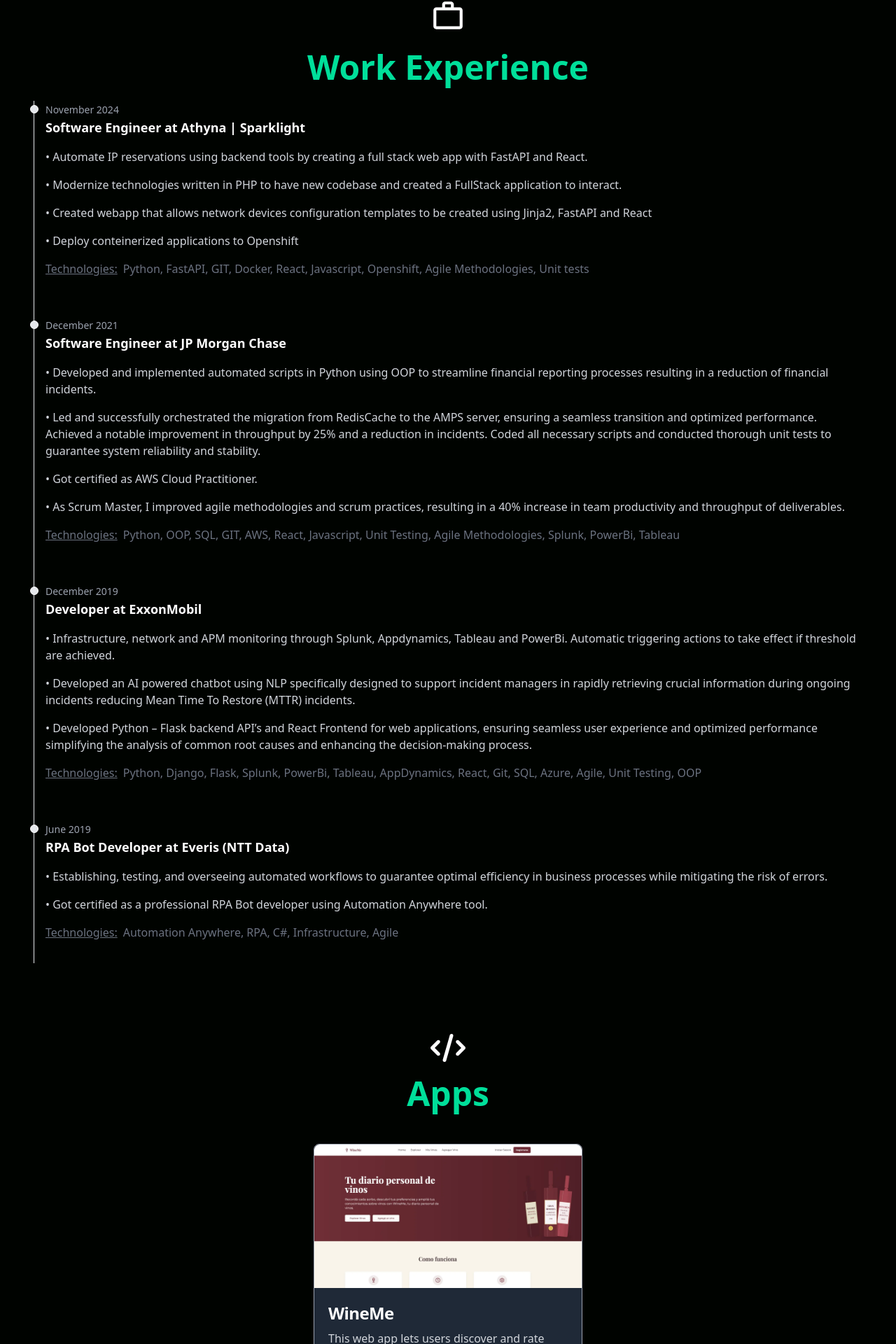
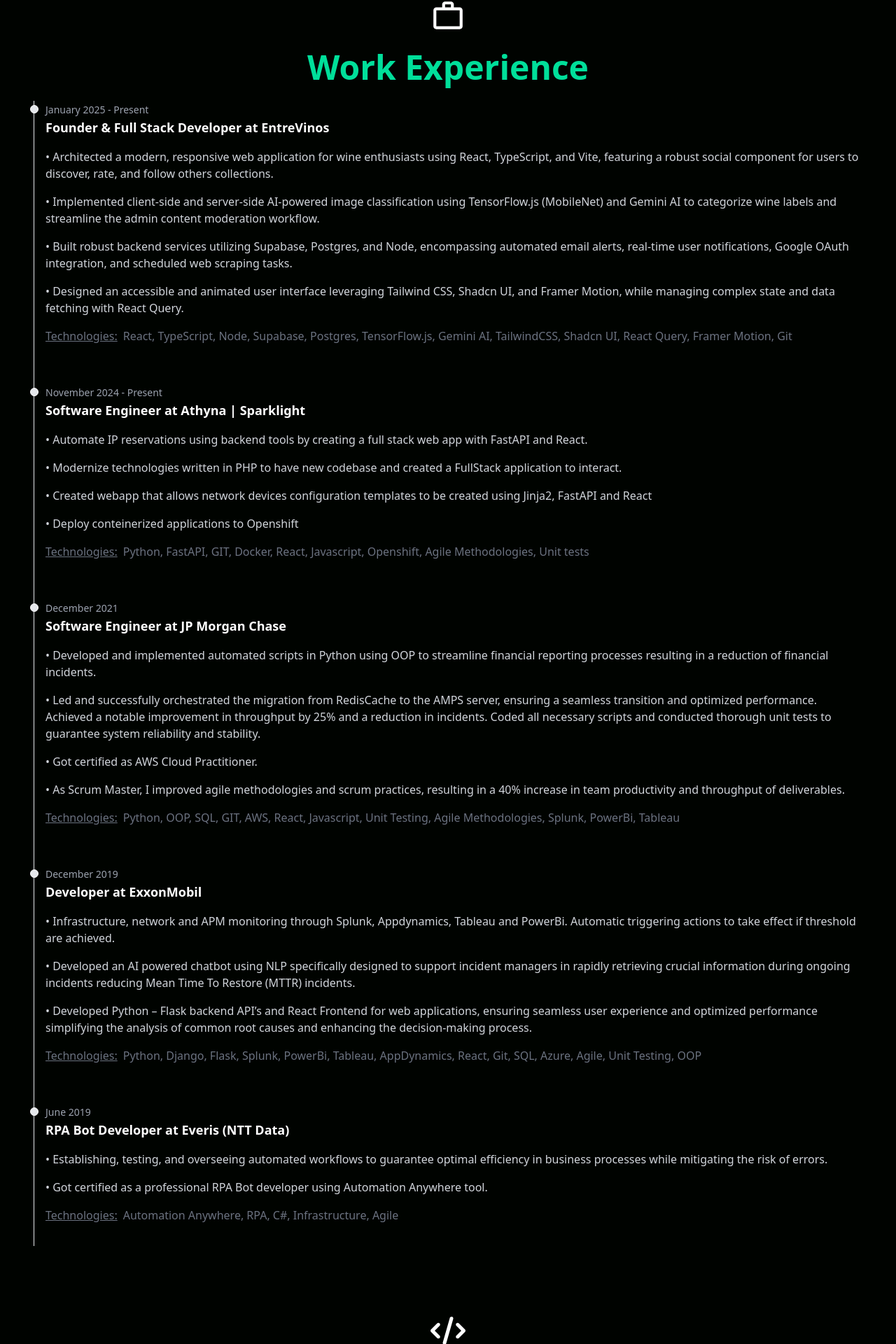
Before and after one commit to tomyferra/Portfolio-Tailwind, a React (Create React App) app: page / in a window 1280 px wide. Shown: the part 802-2722 px from the top of the page at 70% size. Built offline with nearby package versions, Linux system fonts and the light colour scheme.

Commit message:
fix: new project

```diff
--- a/src/components/Hero.js
+++ b/src/components/Hero.js
@@ -6,15 +6,15 @@
 
 const Hero = () => {
   return (
-    <div  id='About' className=' text-white'>
+    <div id='About' className=' text-white'>
       <div className="max-w-[800px] mt-[-96px] w-full h-screen mx-auto text-center flex flex-col justify-center">
         <h1 className='text-[#00df9a] text-3xl font-bold p-2 md:text-5xl sm:text-4xl md: py-6'>Software Developer</h1>
         <div className='flex justify-center items-center'>
-          <ReactTyped className='pl-2 pb-5 md:text-5hx sm:text-4xl text-xl font-bold' strings={['Python', 'React', 'Git', 'Javascript', 'Django', 'Tailwind']} typeSpeed={80} backSpeed={100} loop/>
+          <ReactTyped className='pl-2 pb-5 md:text-5hx sm:text-4xl text-xl font-bold' strings={['Python', 'React', 'Git', 'Javascript', 'Django', 'Tailwind']} typeSpeed={80} backSpeed={100} loop />
         </div>
-        <p className='p-5 md:text-2xl text-xl md:pl-4 text-gray-300'>I am an experienced backend developer with 6 years doing Python and SQL, complemented by 4 years of front-end work in React, Tailwind and JavaScript. Aspiring to enchance my full-stack experience applying my backend and frontend stack of technologies.</p>
+        <p className='p-5 md:text-2xl text-xl md:pl-4 text-gray-300'>I am an experienced backend developer with 7 years doing Python, SQL and Node, complemented by 5 years of front-end work in React, Tailwind and JavaScript. Aspiring to enchance my full-stack experience applying my backend and frontend stack of technologies.</p>
         <div className="flex flex-row">
-          <a download='Resume Tomas Ferrari' href={resume} className='inline-flex mx-auto items-center px-3 py-2 my-2 text-sm font-medium text-center text-white bg-blue-700 rounded-lg hover:bg-blue-800 focus:ring-4 focus:outline-none focus:ring-blue-300 dark:bg-blue-600 dark:hover:bg-blue-700 dark:focus:ring-blue-800"'>Download Resume <LuDownload className='mx-2'/></a>
+          <a download='Resume Tomas Ferrari' href={resume} className='inline-flex mx-auto items-center px-3 py-2 my-2 text-sm font-medium text-center text-white bg-blue-700 rounded-lg hover:bg-blue-800 focus:ring-4 focus:outline-none focus:ring-blue-300 dark:bg-blue-600 dark:hover:bg-blue-700 dark:focus:ring-blue-800"'>Download Resume <LuDownload className='mx-2' /></a>
         </div>
       </div>
 
--- a/src/components/Project.js
+++ b/src/components/Project.js
@@ -3,8 +3,8 @@
 
 function Project({ name, sitepicture, summary, url, technologies }) {
   return (
-    <div class="max-w-sm border rounded-lg shadow bg-gray-800 border-gray-400">
-      <img class="rounded-t-lg" src={sitepicture} alt="" />
+    <div class="max-w-4xl w-full border rounded-lg shadow bg-gray-800 border-gray-400">
+      <img class="rounded-t-lg w-full object-cover" src={sitepicture} alt="" />
       <div class="p-5">
         <h5 className="mb-2 text-2xl font-bold tracking-tight text-white">
           {name}
@@ -16,7 +16,7 @@
           className="inline-flex mx-auto items-center px-3 py-2 text-sm font-medium text-center text-white bg-blue-700 rounded-lg hover:bg-blue-800 focus:ring-4 focus:outline-none focus:ring-blue-300 dark:bg-blue-600 dark:hover:bg-blue-700 dark:focus:ring-blue-800"
         >
           Go To Site
-          <FaArrowRight className="mx-1"/>
+          <FaArrowRight className="mx-1" />
         </a>
       </div>
       <div className="text-center items-center">
--- a/src/components/Projects.js
+++ b/src/components/Projects.js
@@ -1,18 +1,30 @@
-import React from 'react'
 import { FaCode } from "react-icons/fa6";
-import CryptoApp from "../images/CryptoApp.webp";
-import WineApp from "../images/WineMe.webp";
-import FutbolArgentino from "../images/FutbolArgentino.webp";
+import EntreVinos from "../images/EntreVinos.webp";
 import Project from "./Project";
 
 function Projects() {
   return (
     <div id='Apps' className="grid grid-cols-1 justify-between items-center max-w-[1240px] mx-auto p-16 pt-24">
-      <FaCode className='mx-auto items-center' size={50}  color='white'/>
+      <FaCode className='mx-auto items-center' size={50} color='white' />
       <h1 className='text-[#00df9a] text-3xl text-center font-bold p-4 mb-8 md:text-5xl sm:text-4xl'>Apps</h1>
       <div className="grid sm:grid-cols-1 sm:gap-4 md:grid-cols-1 md:gap-4 gap-4 justify-items-center items-stretch">
-        <Project name='WineMe' sitepicture={WineApp} summary="This web app lets users discover and rate wines, save favorites, and keep a personal wine journal. The constantly updated database includes wines from around the world, with details like grape variety, region, and winery. Users can add their own wines, view rating history, and explore community recommendations through a mobile-friendly interface." url='https://wineme-app.vercel.app/' technologies={["React", "Javascript", "Tailwind", "Github", "Node.JS", "Express", "FastAPI", "SQL", "Machine Learning" ]}/>
-        {/* <Project name='Futbol Argentino Game' sitepicture={FutbolArgentino} summary='This is a simple web app game where you can try guessing which Argentina futbol team has the biggest stadium. You add one score by each guess. Next task: Add a leaderboard where all high scores will be displayed' url='https://futbolargentinojuego.vercel.app/' technologies={["React", "Javascript", "Tailwind", "Postgres", "Github", "Django", "Django Rest Framework"]}/> */}
+        <Project
+          name='EntreVinos'
+          sitepicture={EntreVinos}
+          summary="A modern, responsive full-stack platform for wine enthusiasts to discover, rate, and manage collections. It features a robust social component for community recommendations, AI-powered image classification (TensorFlow.js & Gemini) to categorize labels and streamline admin moderation, and real-time backend services with Supabase. Users can log ratings, follow members, and explore a constantly updated global wine database."
+          url='https://wineme-app.vercel.app/'
+          technologies={[
+            "React",
+            "TypeScript",
+            "Tailwind CSS",
+            "Node.js",
+            "Supabase",
+            "PostgreSQL",
+            "TensorFlow.js",
+            "Gemini AI",
+            "React Query"
+          ]}
+        />        {/* <Project name='Futbol Argentino Game' sitepicture={FutbolArgentino} summary='This is a simple web app game where you can try guessing which Argentina futbol team has the biggest stadium. You add one score by each guess. Next task: Add a leaderboard where all high scores will be displayed' url='https://futbolargentinojuego.vercel.app/' technologies={["React", "Javascript", "Tailwind", "Postgres", "Github", "Django", "Django Rest Framework"]}/> */}
         {/* <Project name='Crypto Converter' sitepicture={CryptoApp} summary='This web application allows users to convert Bitcoin to other currencies using the latest price data from Binance. It provides a comprehensive list of commonly traded currencies and real-time exchange rates. This app is perfect for investors and traders who need quick access to accurate market data.' url='https://tomyferra.github.io/cryptoconverter/' technologies={["React", "Javascript", "Bootstrap","Github", "API"]}/> */}
       </div>
     </div>
--- a/src/components/WorkExperience.js
+++ b/src/components/WorkExperience.js
@@ -6,13 +6,26 @@
 const WorkExperience = () => {
   return (
     <div id='Experience' className="grid grid-cols-1 justify-between items-center max-w-[1240px] mx-auto px-7 mt-4">
-      <MdWorkOutline className='mx-auto items-center' size={50}  color='white'/>
+      <MdWorkOutline className='mx-auto items-center' size={50} color='white' />
       <h1 className='text-[#00df9a] text-3xl text-center font-bold p-2 md:text-5xl sm:text-4xl md: py-6'>Work Experience</h1>
 
       <ol class="relative border-s border-gray-200 dark:border-gray-700">
         <li class="mb-10 ms-4">
           <div class="absolute w-3 h-3 bg-gray-200 rounded-full mt-1.5 -start-1.5 border border-white dark:border-gray-900 dark:bg-gray-700"></div>
-            <time class="mb-1 text-sm font-normal leading-none text-gray-400 dark:text-gray-500">November 2024</time>
+          <time class="mb-1 text-sm font-normal leading-none text-gray-400 dark:text-gray-500">January 2025 - Present</time>
+          <h3 class="mb-4 text-lg font-semibold text-white">Founder & Full Stack Developer at EntreVinos</h3>
+          <p class="mb-4 text-base font-normal text-gray-300">• Architected a modern, responsive web application for wine enthusiasts using React, TypeScript, and Vite, featuring a robust social component for users to discover, rate, and follow others collections.</p>
+          <p class="mb-4 text-base font-normal text-gray-300">• Implemented client-side and server-side AI-powered image classification using TensorFlow.js (MobileNet) and Gemini AI to categorize wine labels and streamline the admin content moderation workflow.</p>
+          <p class="mb-4 text-base font-normal text-gray-300">• Built robust backend services utilizing Supabase, Postgres, and Node, encompassing automated email alerts, real-time user notifications, Google OAuth integration, and scheduled web scraping tasks.</p>
+          <p class="mb-4 text-base font-normal text-gray-300">• Designed an accessible and animated user interface leveraging Tailwind CSS, Shadcn UI, and Framer Motion, while managing complex state and data fetching with React Query.</p>
+          <div className='flex'>
+            <p class="mb-4 text-base font-normal text-gray-500 underline pr-2">Technologies: </p>
+            <p class="mb-4 text-base font-normal text-gray-500 dark:text-gray-400">React, TypeScript, Node, Supabase, Postgres, TensorFlow.js, Gemini AI, TailwindCSS, Shadcn UI, React Query, Framer Motion, Git</p>
+          </div>
+        </li>
+        <li class="mb-10 ms-4">
+          <div class="absolute w-3 h-3 bg-gray-200 rounded-full mt-1.5 -start-1.5 border border-white dark:border-gray-900 dark:bg-gray-700"></div>
+          <time class="mb-1 text-sm font-normal leading-none text-gray-400 dark:text-gray-500">November 2024 - Present</time>
           <h3 class="mb-4 text-lg font-semibold text-white">Software Engineer at Athyna | Sparklight</h3>
           <p class="mb-4 text-base font-normal text-gray-300">• Automate IP reservations using backend tools by creating a full stack web app with FastAPI and React.</p>
           <p class="mb-4 text-base font-normal text-gray-300">• Modernize technologies written in PHP to have new codebase and created a FullStack application to interact.</p>
```
Also changed, not shown: src/images/EntreVinos.webp (added), src/images/WineMe.webp (deleted). Lines whose indentation alone changed are shown as unchanged.
